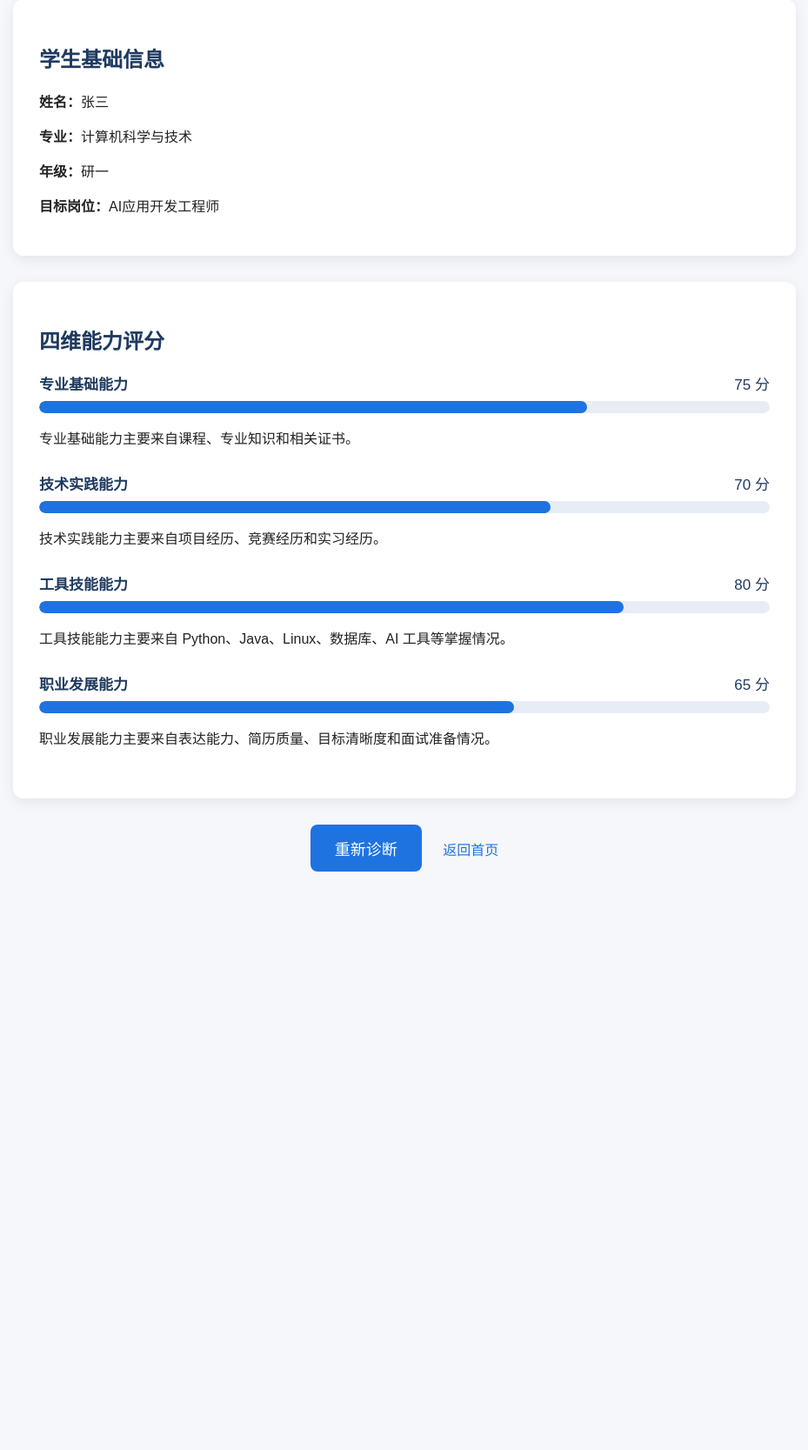
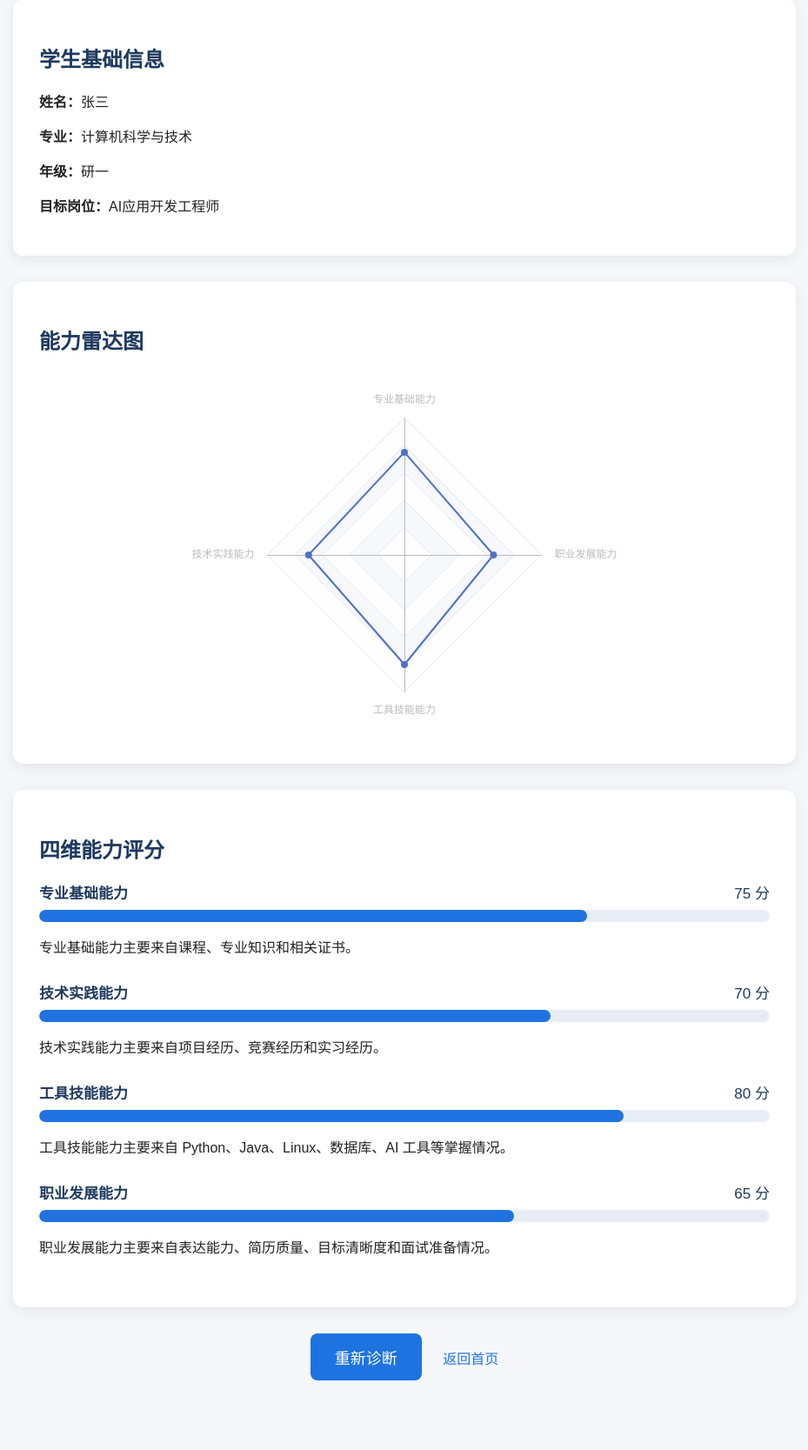
Before and after one commit to fjy1111/job-ability-agent-system, a FastAPI app: page /ability/profile in a window 1280 px wide. Shown: the part 219-1886 px from the top of the page at 87% size, without its empty margins (175-1104 px from the left). Before the commit the page ends 1221 px from the top, so only its background shows below. Run offline with FastAPI, Linux system fonts and the light colour scheme; some libraries are stand-ins or nearby versions.

Commit message:
Day04: 完成能力画像雷达图可视化

```diff
--- a/app/static/css/style.css
+++ b/app/static/css/style.css
@@ -119,3 +119,9 @@ h1 {
     background: #1f73e0;
     border-radius: 999px;
 }
+.chart-box {
+    width: 100%;
+    height: 420px;
+    min-height: 420px;
+    margin-top: 20px;
+}
--- a/app/templates/ability_profile.html
+++ b/app/templates/ability_profile.html
@@ -4,6 +4,9 @@
     <meta charset="UTF-8">
     <title>{{ title }}</title>
     <link rel="stylesheet" href="/static/css/style.css">
+
+    <!-- 引入 ECharts 图表库 -->
+    <script src="https://cdn.bootcdn.net/ajax/libs/echarts/5.5.0/echarts.min.js"></script>
 </head>
 <body>
     <div class="container">
@@ -19,6 +22,13 @@
             <p><strong>专业：</strong>{{ student.major }}</p>
             <p><strong>年级：</strong>{{ student.grade }}</p>
             <p><strong>目标岗位：</strong>{{ student.target_job }}</p>
+        </div>
+
+        <div class="card">
+            <h2>能力雷达图</h2>
+
+            <!-- ECharts 图表容器 -->
+            <div id="radarChart" class="chart-box"></div>
         </div>
 
         <div class="card">
@@ -70,7 +80,59 @@
         </div>
 
         <a href="/student/input" class="btn">重新诊断</a>
-        <a href="/app/static" class="link">返回首页</a>
+        <a href="/" class="link">返回首页</a>
     </div>
+
+    <script>
+        // 1. 从后端模板中拿到能力分数
+        const professionalScore = {{ ability_scores.professional }};
+        const practiceScore = {{ ability_scores.practice }};
+        const toolsScore = {{ ability_scores.tools }};
+        const careerScore = {{ ability_scores.career }};
+
+        // 2. 找到页面中的图表容器
+        const chartDom = document.getElementById('radarChart');
+
+        // 3. 初始化 ECharts 图表
+        const myChart = echarts.init(chartDom);
+
+        // 4. 配置雷达图
+        const option = {
+            tooltip: {},
+            radar: {
+                indicator: [
+                    { name: '专业基础能力', max: 100 },
+                    { name: '技术实践能力', max: 100 },
+                    { name: '工具技能能力', max: 100 },
+                    { name: '职业发展能力', max: 100 }
+                ]
+            },
+            series: [
+                {
+                    name: '能力画像',
+                    type: 'radar',
+                    data: [
+                        {
+                            value: [
+                                professionalScore,
+                                practiceScore,
+                                toolsScore,
+                                careerScore
+                            ],
+                            name: '当前学生能力'
+                        }
+                    ]
+                }
+            ]
+        };
+
+        // 5. 渲染图表
+        myChart.setOption(option);
+
+        // 6. 浏览器窗口变化时，图表自动适配
+        window.addEventListener('resize', function () {
+            myChart.resize();
+        });
+    </script>
 </body>
 </html>
--- a/data/latest_student.json
+++ b/data/latest_student.json
@@ -3,9 +3,9 @@
     "major": "计算机科学与技术",
     "grade": "研一",
     "target_job": "AI应用开发工程师",
-    "skills": "setwes",
-    "projects": "玩爱他w",
-    "competitions": "3玩5日完全\r\n",
-    "certificates": "wert",
-    "self_intro": "5rey7\r\n"
+    "skills": "fasfd",
+    "projects": "dthdj",
+    "competitions": "etgser",
+    "certificates": "fsegs",
+    "self_intro": "sdgg"
 }
```
